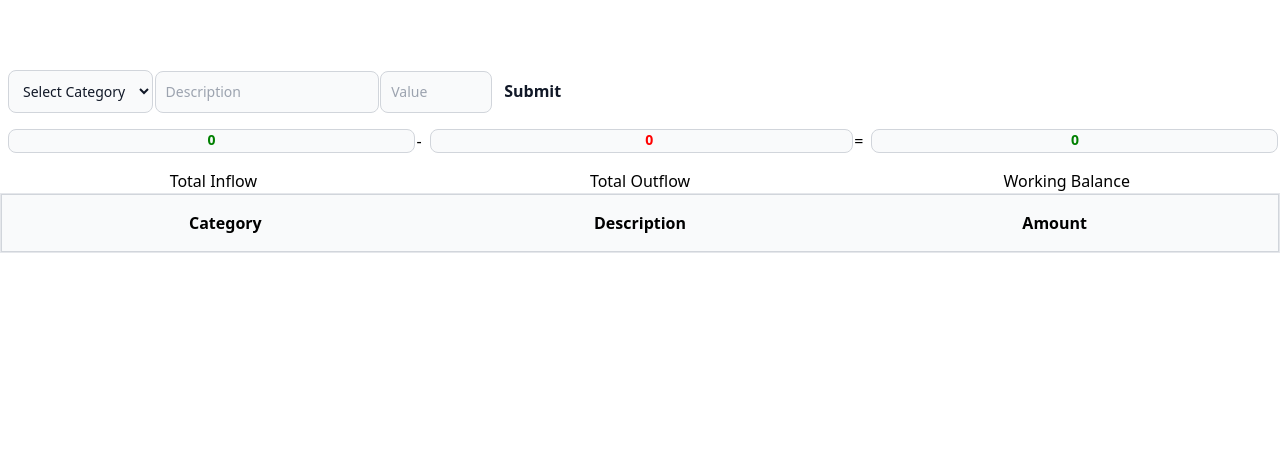
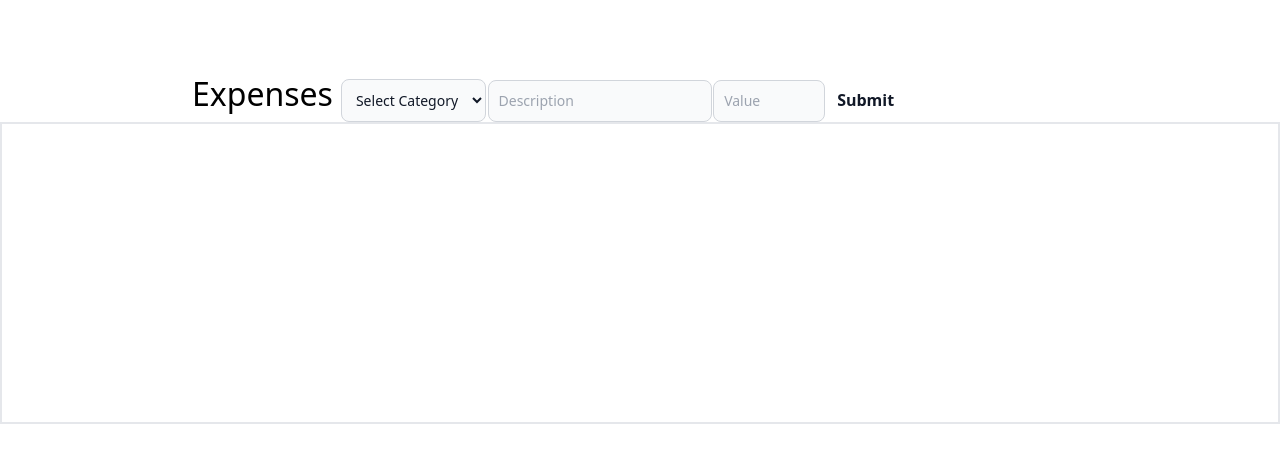
Before and after one commit to MohamedSy1/Budgeting-app, a React (Vite) app: page / in a window 1280 px wide. Shown: the part 194-656 px from the top of the page. Built offline with nearby package versions, Linux system fonts and the light colour scheme.

Commit message:
attempted for better styling

```diff
--- a/src/Pages/Calculator.jsx
+++ b/src/Pages/Calculator.jsx
@@ -1,6 +1,6 @@
 import React, { useState, useEffect } from 'react';
 import Form from '../component/Form';
-import InflowOutflow from '../component/inflowoutflow';
+
 import NavBar from '../component/navbar';
 const InputBox = () => {
     const [entries, setEntries] = useState([]);
@@ -18,26 +18,21 @@ const InputBox = () => {
         <div>
             <NavBar />
             <Form onNewEntry={handleNewEntry} />
-            <InflowOutflow />
             <div className='border'>
-                <div className='flex justify-between text-center p-4 bg-gray-50 border border-gray-300 top-[0]'>
-                    <span className='flex-1 font-extrabold'>Category</span>
-                    <span className='flex-1 font-extrabold'>Description</span>
-                    <span className='flex-1 font-extrabold'>Amount</span>
+                <div className='flex flex-wrap overflow-y-auto h-[300px] p-4 border'> {/* Enable vertical scrolling and set a fixed height */}
+                    <ul className='w-full'> {/* Full width for the ul element */}
+                        {entries.map(entry => (
+                            <li key={entry.id} className='bg-white shadow-md rounded-lg m-2 p-4'> {/* Full width cards */}
+                                <span className='text-lg font-semibold'>{entry.category}</span>
+                                <p className='text-gray-600'>{entry.description}</p>
+                                <span className='mt-2 font-bold'>{entry.value}</span>
+                            </li>
+                        ))}
+                    </ul>
                 </div>
-                <ul>
-                    {entries.map(entry => (
-                        <li key={entry.id} className='flex justify-between text-center p-2 border-t'>
-
-                            <span className='flex-1'>{entry.category}</span>
-                            <span className='flex-1'>{entry.description}</span>
-                            <span className='flex-1'>{entry.value}</span>
-                        </li>
-                    ))}
-                </ul>
-                </div>
+            </div>
         </div>
     );
-};
+}
 
 export default InputBox;
--- a/src/Pages/Results.jsx
+++ b/src/Pages/Results.jsx
@@ -0,0 +1 @@
+import InflowOutflow from '../component/inflowoutflow';
--- a/src/component/Form.jsx
+++ b/src/component/Form.jsx
@@ -25,7 +25,9 @@ const Form = ({onNewEntry}) => {
     }
 
     return (
-        <form className="text-black mt-52" onSubmit={handleSubmit}>
+        <form className="text-black mt-52 ml-[15%]" onSubmit={handleSubmit}>
+            <span className='text-[2rem]'>Expenses</span>
+
             <label className='mb-2 text-sm font-medium text-gray-900 dark:text-white'>
                 <select name="category" value={formData.category} onChange={handleChange} required className='mr-[0.1rem] ml-[0.5rem] bg-gray-50 border border-gray-300 text-gray-900 text-sm rounded-lg focus:ring-blue-500 focus:border-blue-500 p-2.5 dark:bg-gray-700 dark:border-gray-600 dark:placeholder-gray-400 dark:text-white dark:focus:ring-blue-500 dark:focus:border-blue-500'>
                     <option value="">Select Category</option>
--- a/src/component/navbar.jsx
+++ b/src/component/navbar.jsx
@@ -1,6 +1,5 @@
 import React from "react";
 import { Link } from "react-router-dom";
-
 
 const Navbar = () => {
     return (
```
Also changed, not shown: src/index.css (line endings or trailing spaces).
